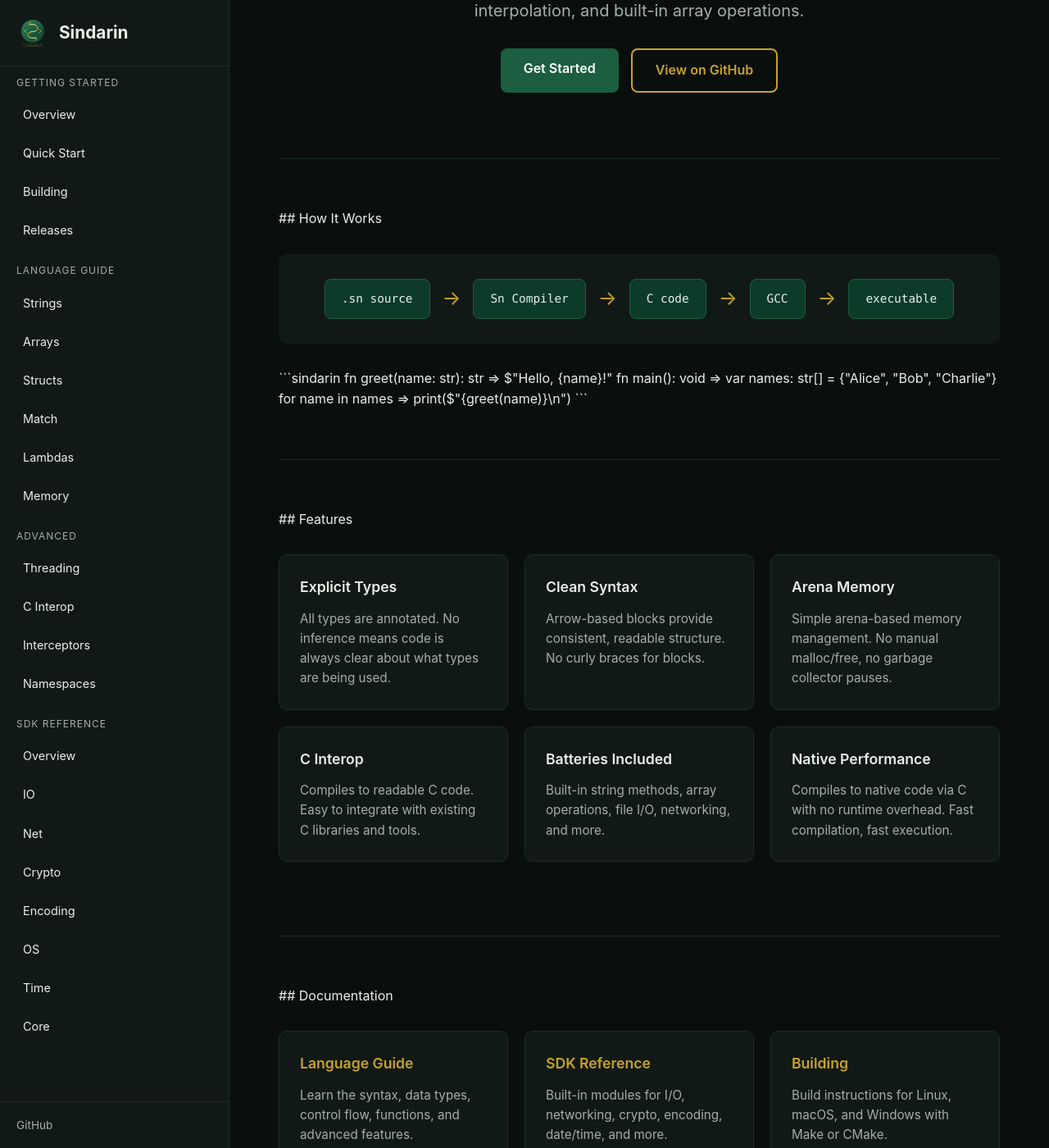
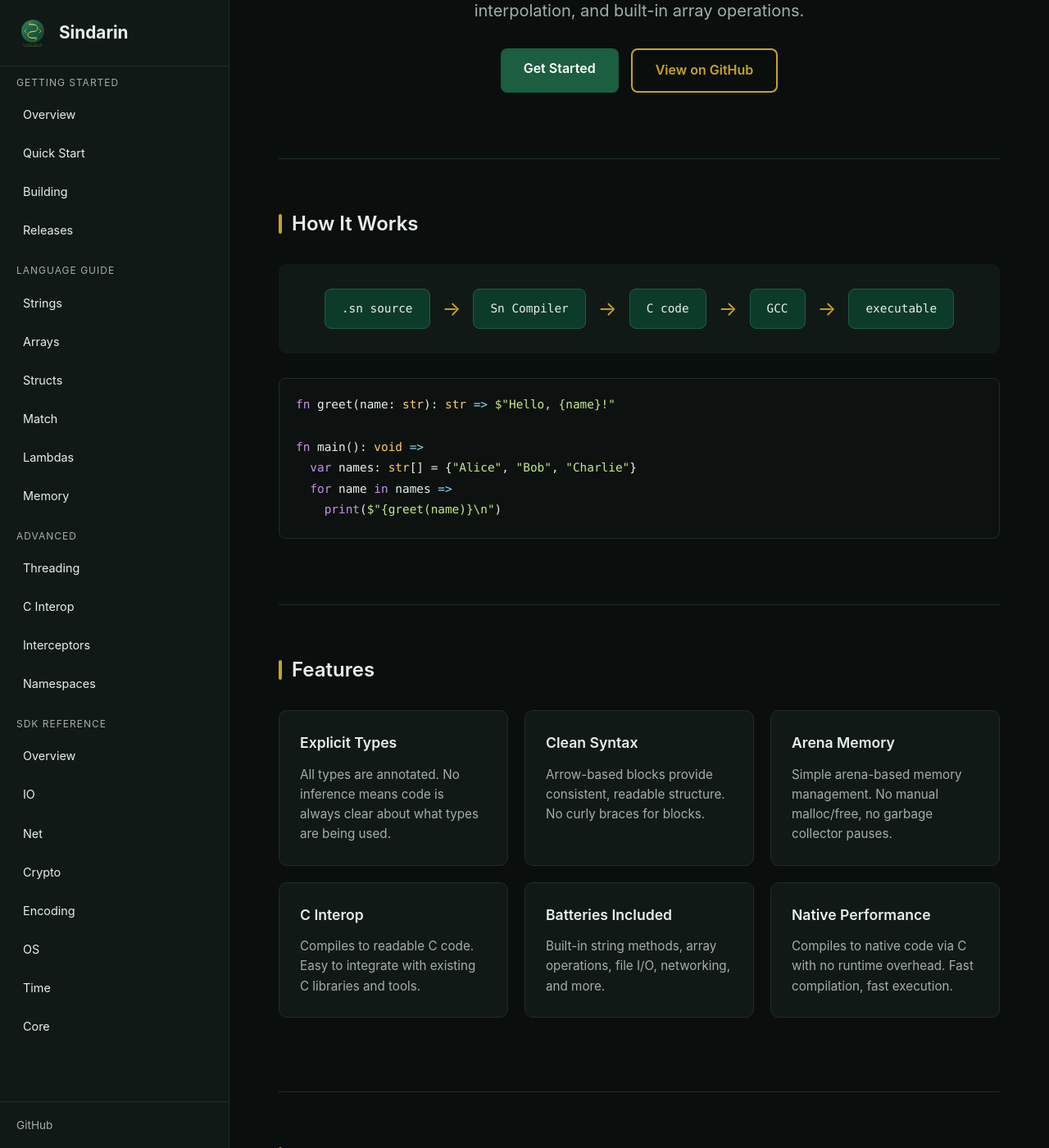
Before and after one commit to SindarinSDK/sindarinsdk.github.io, a Jekyll site: the page built from index.md, in a window 1280 px wide and 1400 px high, scrolled down 481 px. Shown: the whole window at 82% size. Built offline with Jekyll 4.4.1, drawn with Linux system fonts in a browser that asks for light colours.

Commit message:
Sync docs from sindarin-compiler

```diff
--- a/_sass/_content.scss
+++ b/_sass/_content.scss
@@ -13,6 +13,7 @@
     -webkit-background-clip: text;
     -webkit-text-fill-color: transparent;
     background-clip: text;
+    color: transparent;
   }
 
   .page-description {
@@ -42,6 +43,7 @@
     -webkit-background-clip: text;
     -webkit-text-fill-color: transparent;
     background-clip: text;
+    color: transparent;
   }
 
   p {
--- a/index.md
+++ b/index.md
@@ -14,7 +14,7 @@
   </div>
 </div>
 
-<div class="section">
+<div class="section" markdown="1">
 
 ## How It Works
 
@@ -41,7 +41,7 @@
 
 </div>
 
-<div class="section">
+<div class="section" markdown="1">
 
 ## Features
 
@@ -74,7 +74,7 @@
 
 </div>
 
-<div class="section">
+<div class="section" markdown="1">
 
 ## Documentation
 
```
